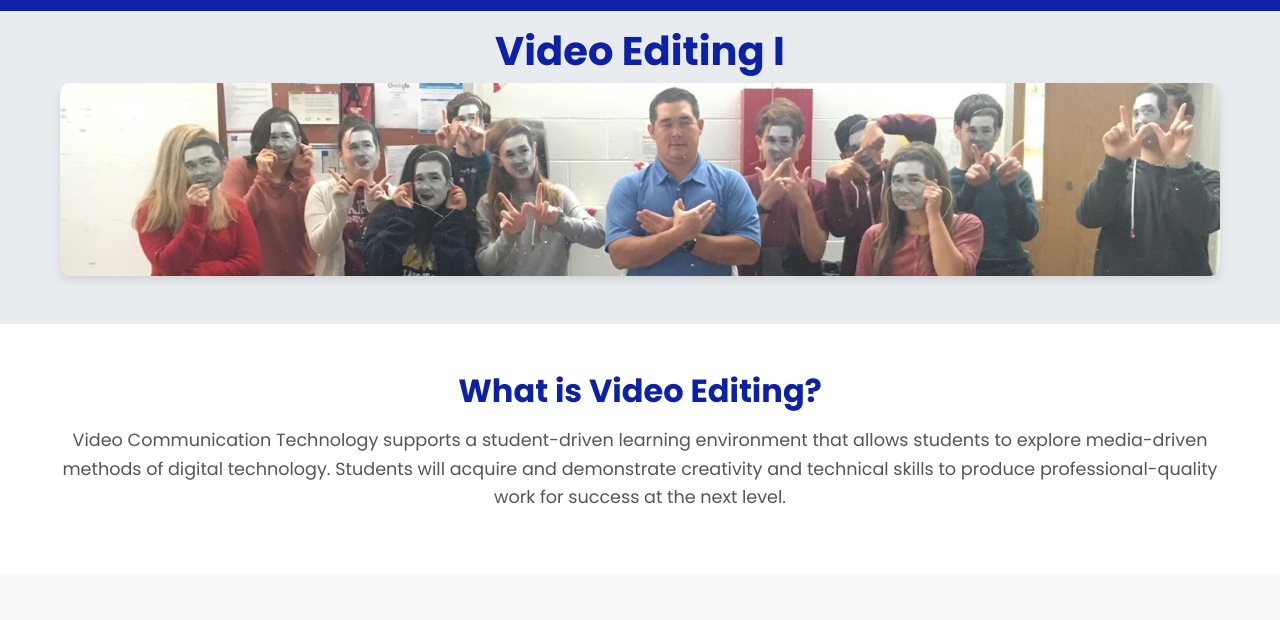
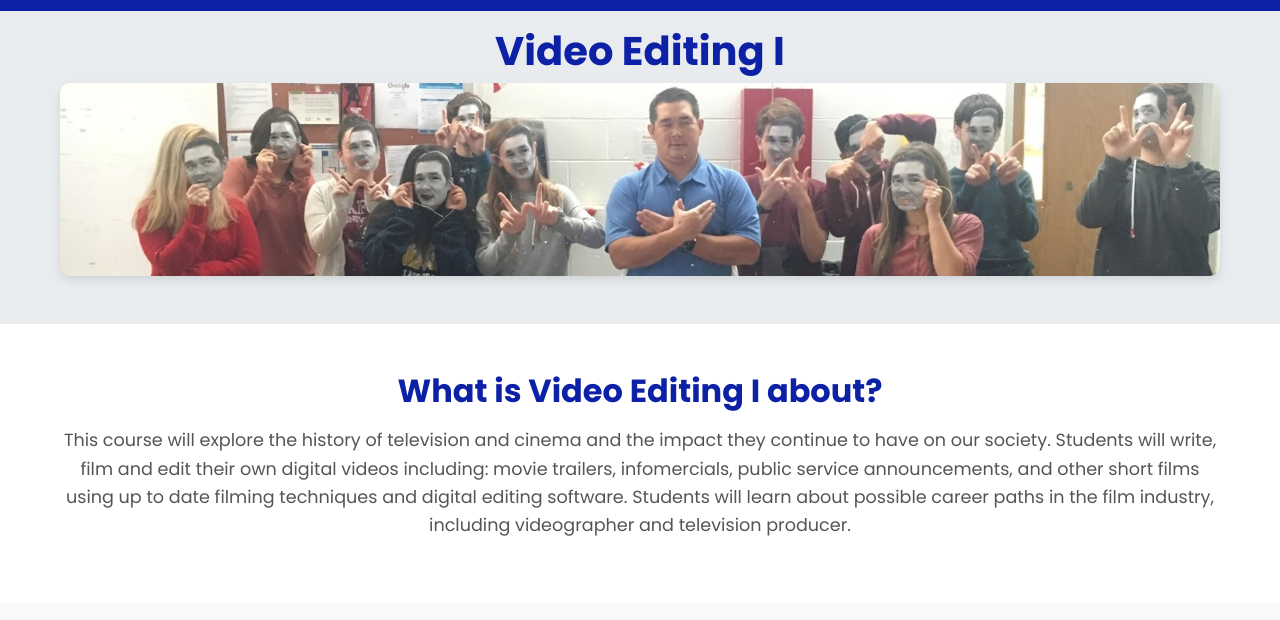
Before and after one commit to viacheslavk55/Mr-Werntz-s-Website, a plain HTML site: page video1.html in a window 1280 px wide. Shown: the part 133-753 px from the top of the page. Drawn offline with nearby package versions, Linux system fonts and the light colour scheme.

Commit message:
updated te videos and the video editing 2 section

```diff
--- a/video1.html
+++ b/video1.html
@@ -47,8 +47,9 @@
     <!-- About Section -->
     <section class="about-section text-center py-5">
         <div class="container">
-            <h2 class="cb">What is Video Editing?</h2>
-            <p>Video Communication Technology supports a student-driven learning environment that allows students to explore media-driven methods of digital technology. Students will acquire and demonstrate creativity and technical skills to produce professional-quality work for success at the next level.</p>
+            <h2 class="cb">What is Video Editing I about?</h2>
+            <p>This course will explore the history of television and cinema and the impact they continue to have on our society. Students will write, film and edit their own digital videos including: movie trailers, infomercials, public service announcements, and other short films using up to date filming techniques and digital editing software. Students will learn about possible career paths in the film industry, including videographer and television producer.
+            </p>
         </div>
     </section>
 
```
Also changed, not shown: video2.html (+5 -5 lines).
